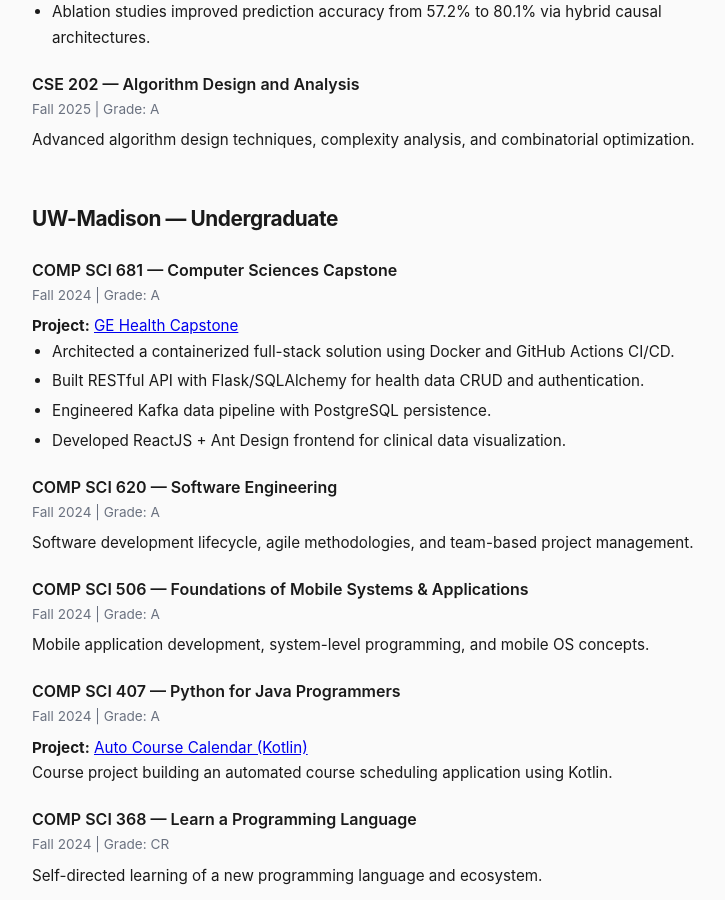
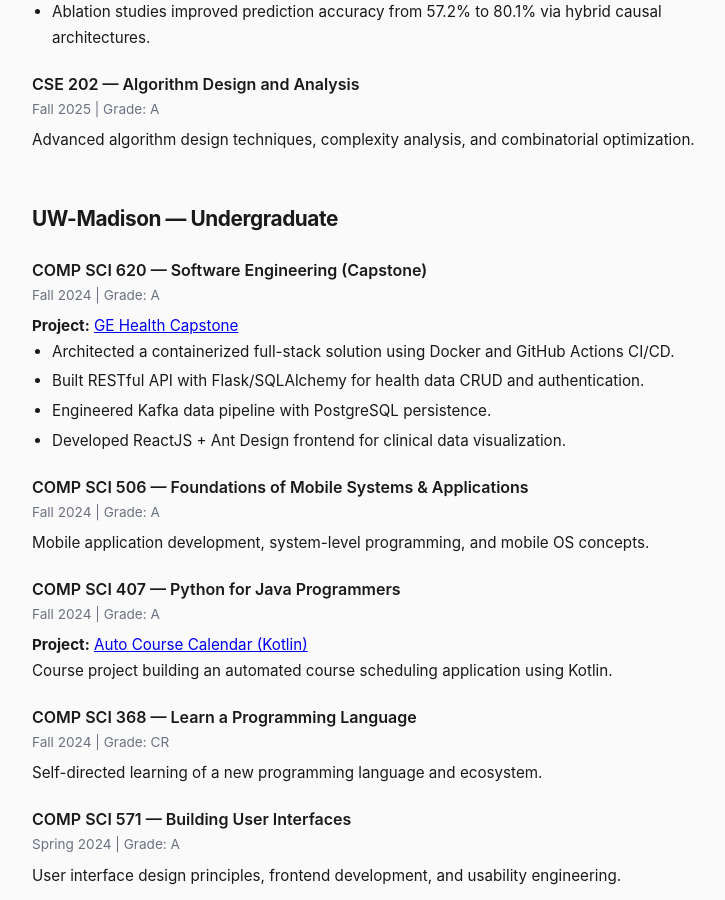
Before and after one commit to WeiqiZhou2002/WeiqiZhou2002.github.io, a Jekyll site: the page built from course.html, in a window 1280 px wide and 900 px high, scrolled down 1023 px. Shown: the whole window, without its empty margins (272-997 px from the left). Built offline with Jekyll 4.4.1, drawn with Linux system fonts in a browser that asks for light colours.

Commit message:
Fix: capstone is CS620, merged duplicate entry

```diff
--- a/course.html
+++ b/course.html
@@ -65,7 +65,7 @@ title: Course Projects
 <div class="resume-section">
 
   <div class="resume-item">
-    <h3>COMP SCI 681 — Computer Sciences Capstone</h3>
+    <h3>COMP SCI 620 — Software Engineering (Capstone)</h3>
     <p class="meta">Fall 2024 | Grade: A</p>
     <p><strong>Project:</strong> <a href="https://github.com/WeiqiZhou2002/GE-health-Capstone" target="_blank">GE Health Capstone</a></p>
     <ul>
@@ -74,12 +74,6 @@ title: Course Projects
       <li>Engineered Kafka data pipeline with PostgreSQL persistence.</li>
       <li>Developed ReactJS + Ant Design frontend for clinical data visualization.</li>
     </ul>
-  </div>
-
-  <div class="resume-item">
-    <h3>COMP SCI 620 — Software Engineering</h3>
-    <p class="meta">Fall 2024 | Grade: A</p>
-    <p>Software development lifecycle, agile methodologies, and team-based project management.</p>
   </div>
 
   <div class="resume-item">
```
